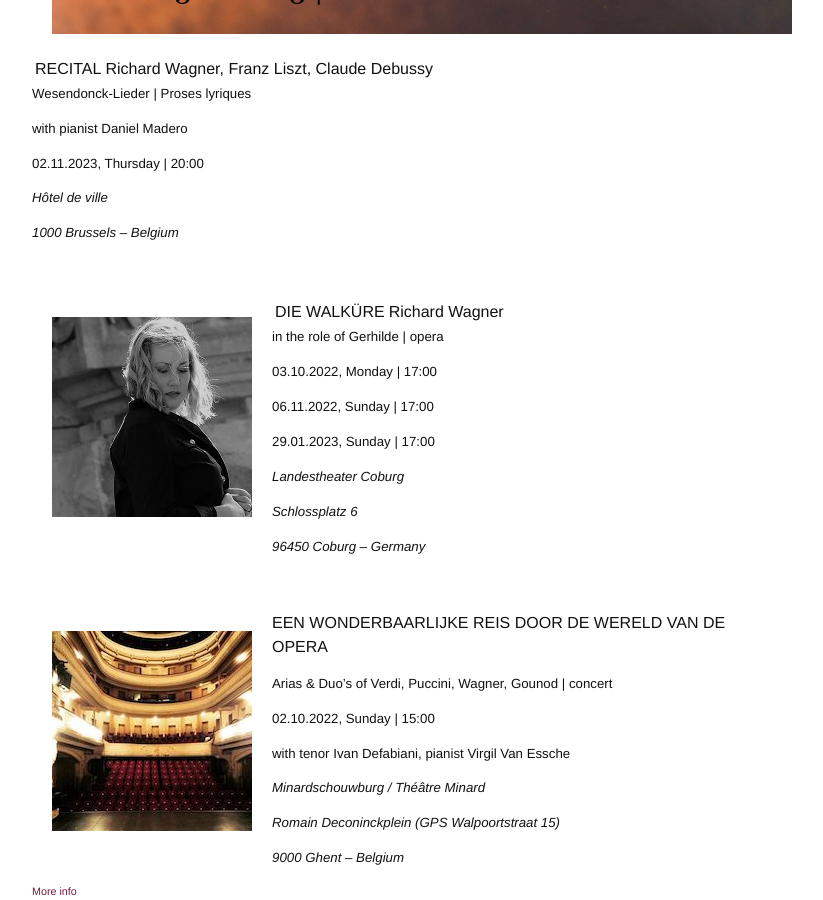
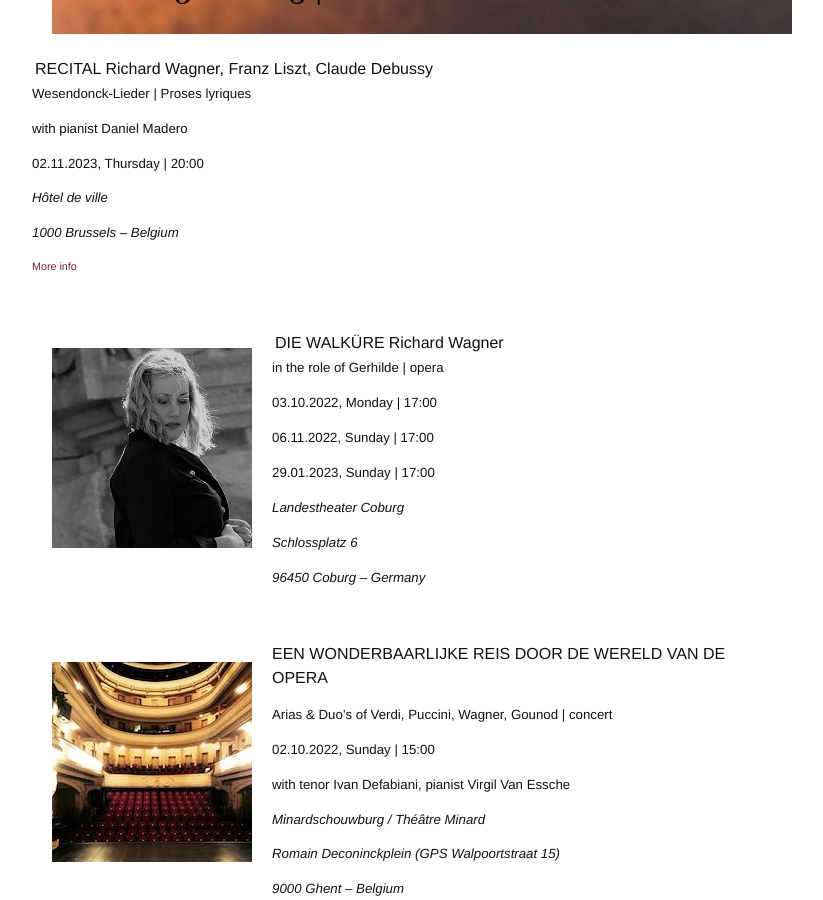
Before and after one commit to annesophie-sevens/annesophie-sevens.github.io, a Jekyll site: the page built from agenda-de.md, in a window 1280 px wide and 900 px high, scrolled down 1264 px. Shown: the whole window, without its empty margins (238-1061 px from the left). Built offline with Jekyll 4.4.1, drawn with Linux system fonts in a browser that asks for light colours; nearby versions of some CDN libraries.

Commit message:
Update agenda-de.md

```diff
--- a/agenda-de.md
+++ b/agenda-de.md
@@ -18,6 +18,8 @@ RECITAL | Richard Wagner, Franz Liszt, Claude Debussy
 ##### _Hôtel de ville_
 
 ##### _1000 Brussels – Belgium_
+
+###### <a href="https://wagner23.cerclewagner.be/de/prog/offizielle-eroffnung-und-rezital/" target="_blank">More info</a>
 
 &nbsp;
 
```
